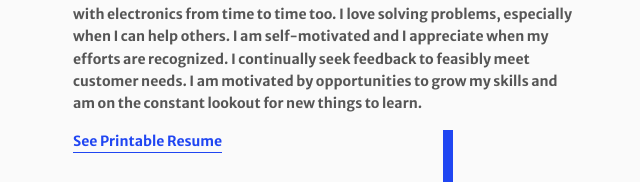
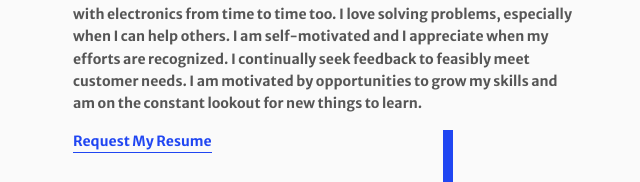
Before and after one commit to jordestay/jordestay.github.io, a plain HTML site: page index.html in a window 1280 px wide. Shown: the part 1105-1287 px from the top of the page, 557-1197 px from the left. Drawn offline with nearby package versions, Linux system fonts and the light colour scheme.

Commit message:
request resume, updated description

```diff
--- a/index.html
+++ b/index.html
@@ -7,7 +7,7 @@
     <meta charset="utf-8">
     <meta name="viewport" content="width=device-width, initial-scale=1">
     <meta http-equiv="X-UA-Compatible" content="IE=edge">
-    <meta name="description" content="Jordan DeSpain Taylor's developer portfolio.">
+    <meta name="description" content="Hey, I'm Jordan Taylor. You may catch me flying a drone or tinkering with electronics. I love solving problems, especially when I can help others. I am motivated by opportunities to grow my skills and am on the constant lookout for new things to learn.">
     <meta name="keywords" content="portfolio, html5, web-design, computer-science">
     <meta name="author" content="Jordan Taylor">
     <link rel="stylesheet" href="assets/css/main.css">
@@ -68,7 +68,7 @@
                             I can help others. I am self-motivated and I appreciate when my efforts are recognized. I continually seek feedback to feasibly meet customer needs. I am motivated by opportunities to grow my skills and am on the constant lookout
                             for new things to learn.</p>
                     </div>
-                    <a class="transform-link" href="resume-jordan-taylor.pdf" target="_blank">See Printable Resume</a>
+                    <a class="transform-link" href="mailto:jordestay@gmail.com?subject=Resume Request" target="_blank">Request My Resume</a>
                     <p class="about__content-signature">Jordan Taylor</p>
                 </div>
                 <img class="about__visual" src="assets/img/self-portrait.png" alt="Jordan Taylor">
```
